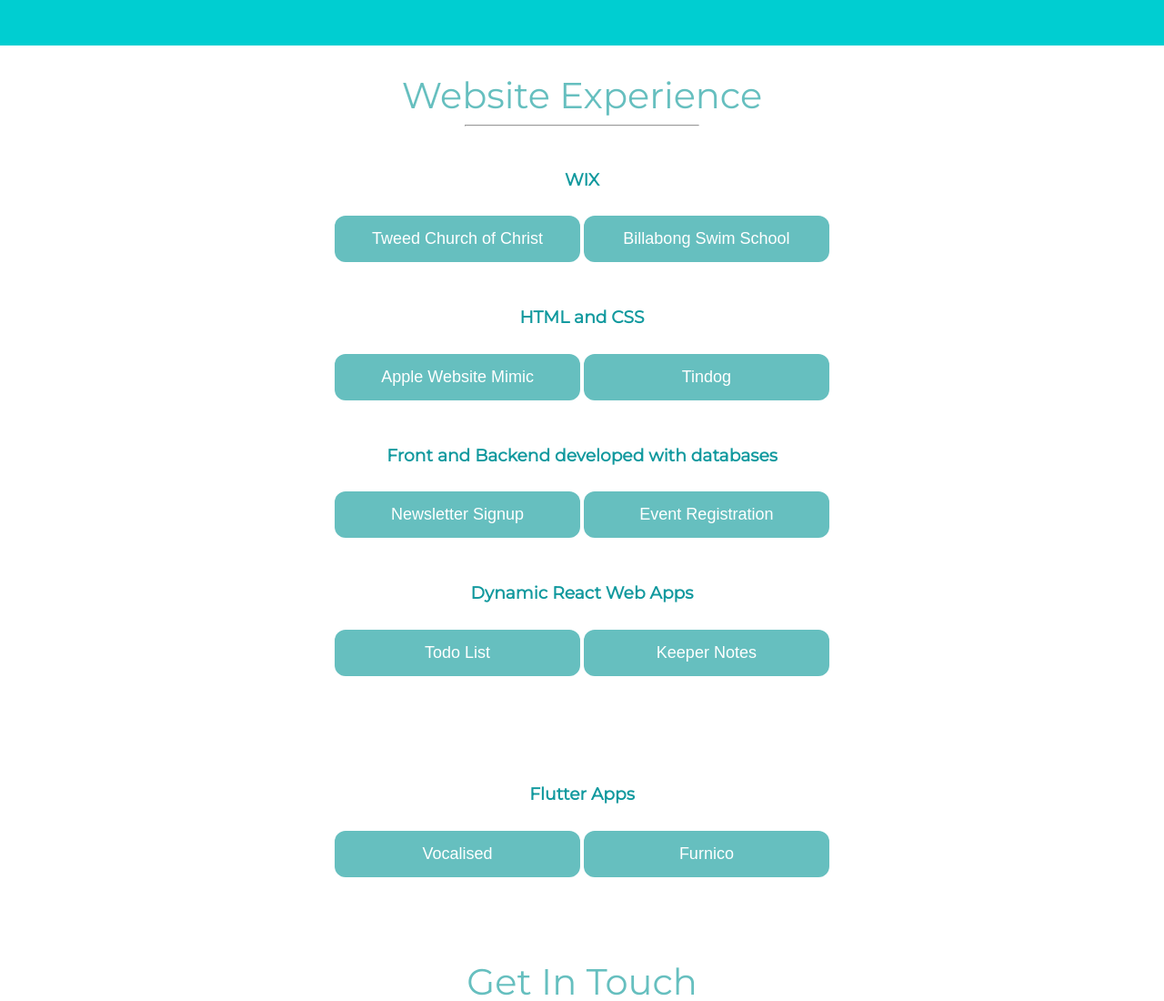
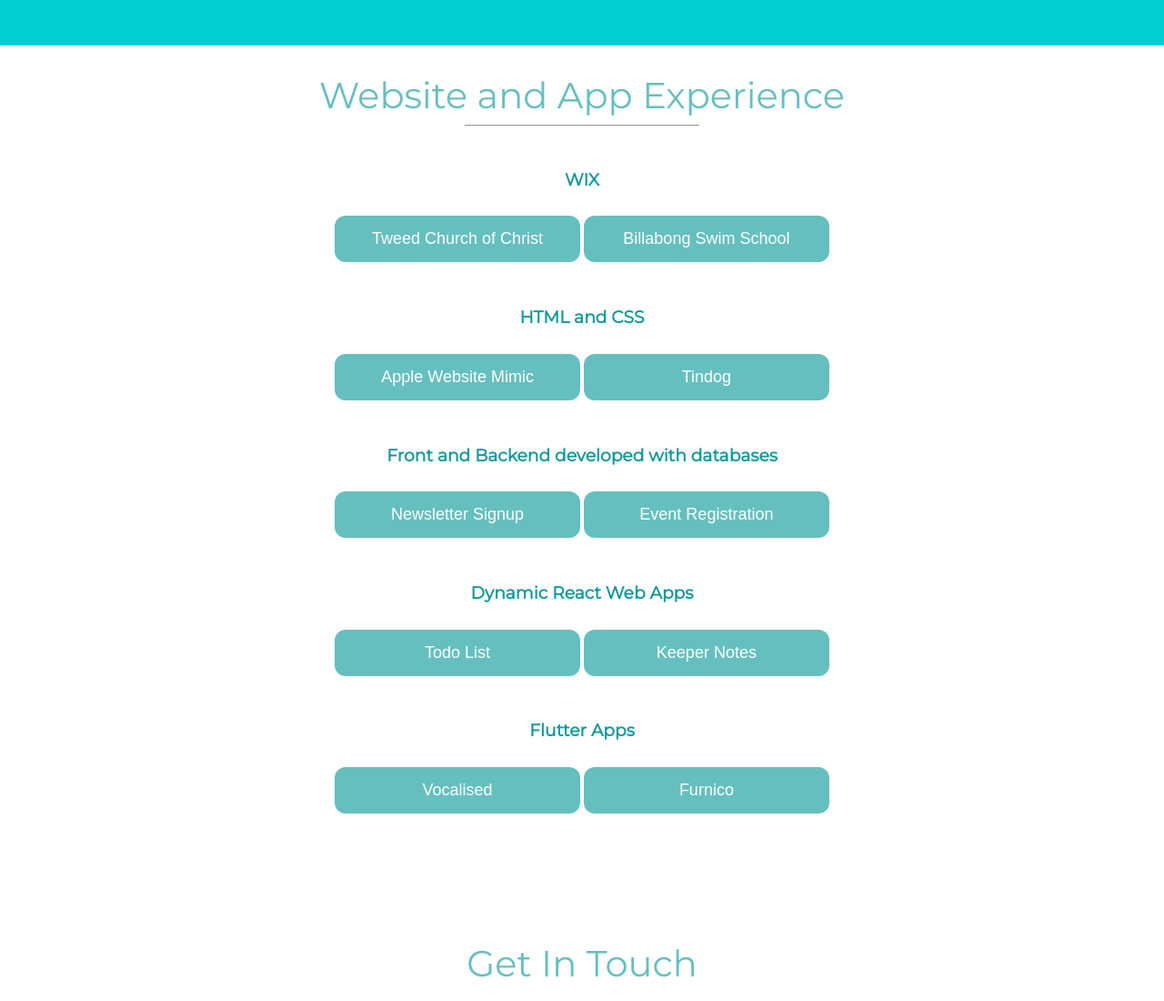
Before and after one commit to sanga878/Portfolio-Website, a plain HTML site: page website-examples.html in a window 1280 px wide. Shown: the top 1100 px of the page at 91% size. Drawn offline with Linux system fonts and the light colour scheme; a web font is replaced by a local one.

Commit message:
Update website-examples.html

```diff
--- a/website-examples.html
+++ b/website-examples.html
@@ -20,7 +20,7 @@
   <div class="middle-container">
 
     <div class="skills">
-      <h2>Website Experience</h2>
+      <h2>Website and App Experience</h2>
       <hr>
       <br>
       <h3>WIX</h3>
@@ -44,14 +44,16 @@
       <h3>Dynamic React Web Apps</h3>
       <a href="https://2s6hu.csb.app/"><button class="button2" type="button" name="button">Todo List</button></a>
       <a href="https://bj7dr.csb.app/"><button class="button2" type="button" name="button">Keeper Notes</button></a>
-    </div>
 
       <br>
       <br>
       <h3>Flutter Apps</h3>
-      <a href="https://2s6hu.csb.app/"><button class="button2" type="button" name="button">Vocalised</button></a>
-      <a href="https://bj7dr.csb.app/"><button class="button2" type="button" name="button">Furnico</button></a>
+      <a href="vocalised.html"><button class="button2" type="button" name="button">Vocalised</button></a>
+      <a href="furnico.html"><button class="button2" type="button" name="button">Furnico</button></a>
     </div>
+
+
+
 
     <div class="contact-me">
       <h2>Get In Touch</h2>
```
